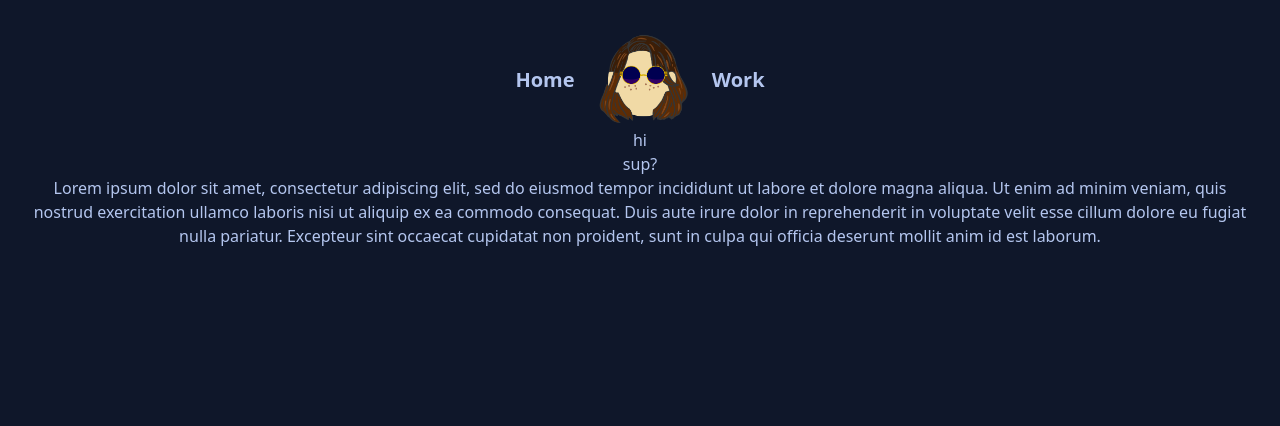
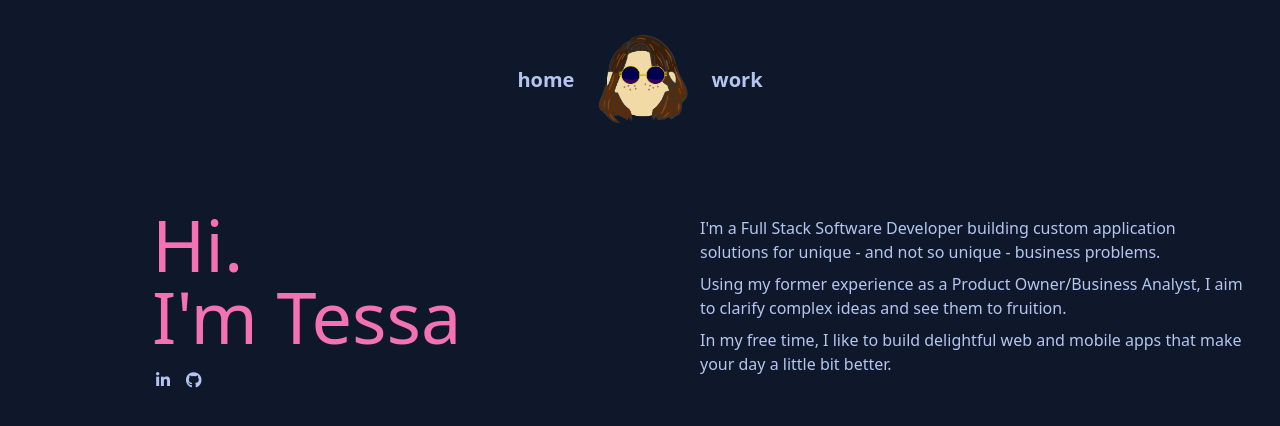
Before and after one commit to tjdanielson/portfolio-site, a React (Vite) app: page / in a window 1280 px wide. Shown: the top 426 px of the page. Built offline with nearby package versions, Linux system fonts and the light colour scheme; a web font is replaced by a local one.

Commit message:
style updates + content add

```diff
--- a/index.html
+++ b/index.html
@@ -2,10 +2,14 @@
 <html data-theme="night" lang="en">
   <head>
     <meta charset="UTF-8" />
-    <link rel="icon" type="image/svg+xml" href="/vite.svg" />
+    <link rel="icon" type="image" href="public/avatar_darkerblue.png" />
     <meta name="viewport" content="width=device-width, initial-scale=1.0" />
-    <title>Vite + React</title>
+    <title>Tessa Danielson</title>
     <link rel="stylesheet" href="https://rsms.me/inter/inter.css" />
+    <script
+      src="https://kit.fontawesome.com/5e3ec5c033.js"
+      crossorigin="anonymous"
+    ></script>
   </head>
   <body>
     <div id="root"></div>
--- a/src/Components/AboutMe.jsx
+++ b/src/Components/AboutMe.jsx
@@ -1,19 +1,34 @@
 const AboutMe = () => {
   return (
-    <div>
-      <div>
-        <h1 className="xl">hi</h1>
-        <h2>sup?</h2>
+    <div className="mt-20 ml-10 text-center md:flex md:item-top ">
+      <div className="w-1/2 m-auto md:flex-wrap md:ml-20">
+        <h1 className="text-4xl md:text-7xl text-accent text-start">Hi.</h1>
+        <h2 className="text-4xl md:text-7xl text-accent text-start">
+          I'm Tessa
+        </h2>
+        <div className="text-center text-start ml-1 md:mt-4">
+          <a href="https://www.linkedin.com/in/tessa-danielson/">
+            <span className="fa-brands fa-linkedin-in mr-4"></span>
+          </a>
+
+          <a href="https://github.com/tjdanielson">
+            <span className="fa-brands fa-github"></span>
+          </a>
+        </div>
       </div>
-      <div>
+
+      <div className="w-1/2 m-auto mt-2 justify-start text-left">
         <p>
-          Lorem ipsum dolor sit amet, consectetur adipiscing elit, sed do
-          eiusmod tempor incididunt ut labore et dolore magna aliqua. Ut enim ad
-          minim veniam, quis nostrud exercitation ullamco laboris nisi ut
-          aliquip ex ea commodo consequat. Duis aute irure dolor in
-          reprehenderit in voluptate velit esse cillum dolore eu fugiat nulla
-          pariatur. Excepteur sint occaecat cupidatat non proident, sunt in
-          culpa qui officia deserunt mollit anim id est laborum.
+          I'm a Full Stack Software Developer building custom application
+          solutions for unique - and not so unique - business problems.
+        </p>
+        <p className="mt-2">
+          Using my former experience as a Product Owner/Business Analyst, I aim
+          to clarify complex ideas and see them to fruition.
+        </p>
+        <p className="mt-2">
+          In my free time, I like to build delightful web and mobile apps that
+          make your day a little bit better.
         </p>
       </div>
     </div>
--- a/src/Components/Navigation.jsx
+++ b/src/Components/Navigation.jsx
@@ -5,11 +5,11 @@ const Navigation = () => {
   return (
     <div className="flex justify-center content-center items-center">
       <Link className="btn btn-ghost normal-case text-xl" to="/">
-        Home
+        home
       </Link>
       <img src={avatar_darkerblue} className="object-scale-down h-24 " />
       <Link className="btn btn-ghost normal-case text-xl" to="work/">
-        Work
+        work
       </Link>
     </div>
   );
```
Also changed, not shown: public/avatar_darkerblue.png (added).
